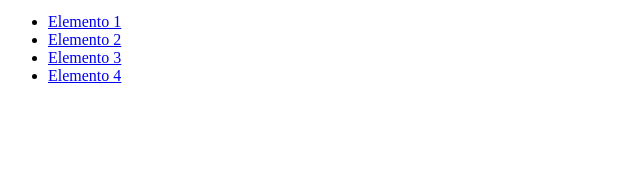
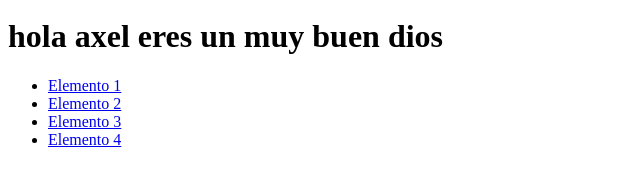
Before and after one commit to Axelcito/TGCF, a plain HTML site: page index.html in a window 1280 px wide. Shown: the part 29-212 px from the top of the page, without its empty margins (0-640 px from the left). Drawn offline with Linux system fonts and the light colour scheme.

Commit message:
intento lau no rolita

```diff
--- a/index.html
+++ b/index.html
@@ -9,6 +9,7 @@
 
   <div class="banner">
     <img src="imagen.jpg" alt="Banner image">
+    <h1>hola axel eres un muy buen dios</h1>
     <ul class="horizontal-menu">
       <li><a href="#">Elemento 1</a></li>
       <li><a href="#">Elemento 2</a></li>
```
